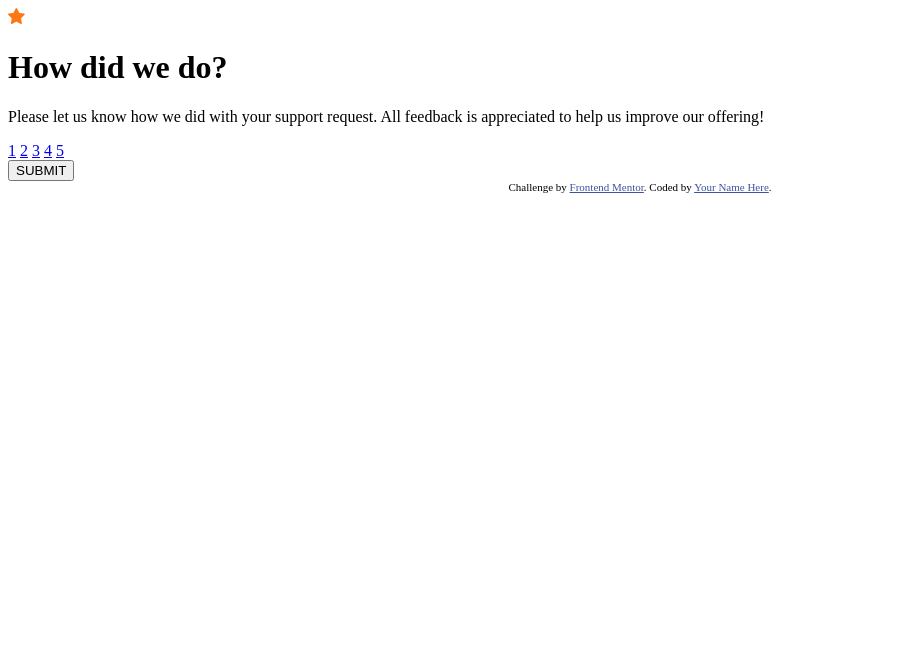
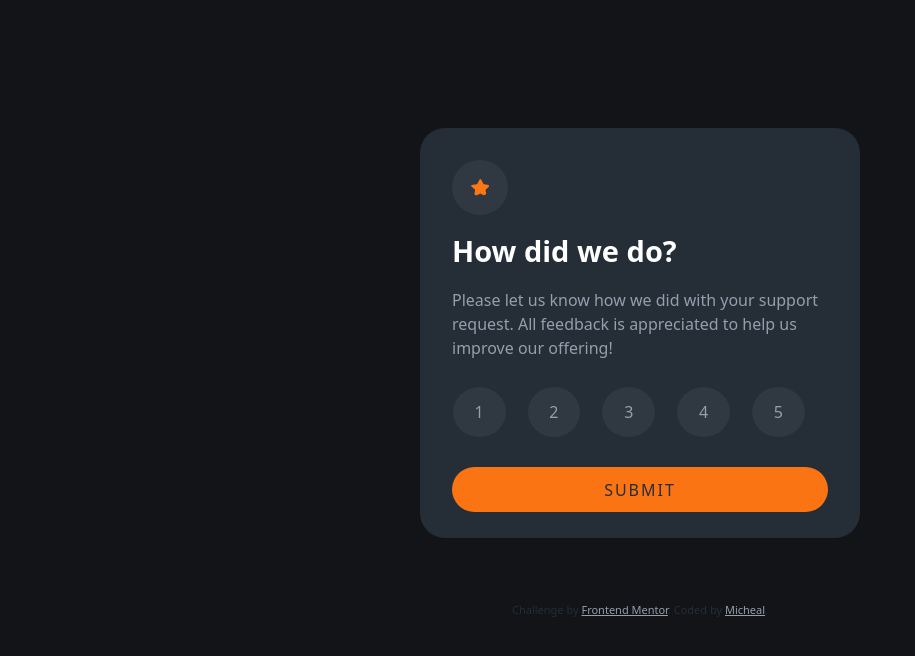
Before and after one commit to alphastand27/interactive-rating-component-main, a plain HTML site: page index.html in a window 1280 px wide. Shown: the whole page, without its empty margins (0-915 px from the left). Drawn offline with nearby package versions, Linux system fonts and the light colour scheme.

Commit message:
css build

```diff
--- a/index.html
+++ b/index.html
@@ -5,16 +5,18 @@
   <!-- displays site properly based on user's device -->
   <meta name="viewport" content="width=device-width, initial-scale=1.0">
   <link rel="stylesheet" href="style.css">
+  <link href="https://cdn.jsdelivr.net/npm/bootstrap@5.3.3/dist/css/bootstrap.min.css" rel="stylesheet" integrity="sha384-QWTKZyjpPEjISv5WaRU9OFeRpok6YctnYmDr5pNlyT2bRjXh0JMhjY6hW+ALEwIH" crossorigin="anonymous">
   <link rel="icon" type="image/png" sizes="32x32" href="./images/favicon-32x32.png">
   <title>Interactive rating component</title>
 </head>
 <body>
-  <main id="container">
+  <main id="container" class="container">
   </main>
   <footer class="attribution">
     Challenge by <a href="https://www.frontendmentor.io?ref=challenge" target="_blank">Frontend Mentor</a>.
-    Coded by <a href="#">Your Name Here</a>.
+    Coded by <a href="https://www.frontendmentor.io/profile/alphastand27" target="_blank">Micheal</a>.
   </footer>
+  <script src="https://cdn.jsdelivr.net/npm/bootstrap@5.3.3/dist/js/bootstrap.bundle.min.js" integrity="sha384-YvpcrYf0tY3lHB60NNkmXc5s9fDVZLESaAA55NDzOxhy9GkcIdslK1eN7N6jIeHz" crossorigin="anonymous"></script>
   <script src="index.js"></script>
 </body>
 </html>
--- a/index.js
+++ b/index.js
@@ -9,20 +9,20 @@ const intro = `
         Please let us know how we did with your support request. All feedback is appreciated
         to help us improve our offering!
     </p>
-    <section id="rating">
-        <a class="rates" href="#f">1</a>
-        <a class="rates" href="#f">2</a>
-        <a class="rates" href="#f">3</a>
-        <a class="rates" href="#f">4</a>
-        <a class="rates" href="#f">5</a>
+    <section id="rating" class="container text-center">
+        <div class="rates">1</div>
+        <div class="rates">2</div>
+        <div class="rates">3</div>
+        <div class="rates">4</div>
+        <div class="rates">5</div>
     </section>
-    <button type="submit">SUBMIT</button>
+    <button id="button" type="submit" class="container text-center">SUBMIT</button>
 `;
 
 const outro = `
-    <img id="star-icon" src="${illustration}" alt="star icon">
+    <img id="illustration" src="${illustration}" alt="a thank you illustration">
     <h1 id="thanks">Thank you!</h1>
-    <p id="selected">You selected ${"<!-- Add rating here -->"} out of 5</p>
+    <p id="selected">You selected 4 out of 5</p>
     <p id="detailed-thanks">
         We appreciate you taking the time to give a rating. If you ever need more support,
         don’t hesitate to get in touch!
--- a/style.css
+++ b/style.css
@@ -1,10 +1,168 @@
+@import url('https://fonts.googleapis.com/css2?family=Overpass:ital,wght@0,100..900;1,100..900&display=swap');
 
+/*
+* Mobile first design
+* Below is the mobile design
+*/
+:root {
+    --Orange: hsl(25, 97%, 53%);
+    --White: hsl(0, 0%, 100%);
+    --Light-Grey: hsl(217, 12%, 63%);
+    --Dark-Blue: hsl(213, 19%, 18%);
+    --Very-Dark-Blue: hsl(216, 12%, 8%);
+    --lighter-Grey: hsla(217, 12%, 63%, 0.096);
+}
+
+body {
+    background-color: var(--Very-Dark-Blue) !important;
+    font-family: "Overpass", sans-serif;
+    font-size: 15px;
+}
+
+#container {
+    display: flex;
+    flex-direction: column;
+    background-color: var(--Dark-Blue);
+    max-width: 375px;
+    margin: 15% auto 5% auto;
+    padding: 10% 5% 10% 5%;
+    border-radius: 13px;
+}
+
+#star-icon {
+    background-color: var(--lighter-Grey);
+    border-radius: 50%;
+    width: 15%;
+    padding: 5%;
+    margin-bottom: 5%;
+}
+
+#illustration {
+    width: 48%;
+    margin: auto;
+    order: 1
+}
+
+#question, #thanks {
+    color: var(--White);
+    font-weight: 700;
+    font-size: 27px;
+    margin-bottom: 5%;
+}
+
+#thanks {
+    order: 3;
+    text-align: center;
+    margin: 10% auto auto auto;
+}
+
+#selected {
+    display: flex;
+    align-items: center;
+    justify-content: center;
+    order: 2;
+    margin: 10% auto auto auto;
+    color: var(--Orange);
+    background-color: var(--lighter-Grey);
+    border-radius: 45px;
+    font-weight: 400;
+    width: 60%;
+    height: 30px;
+}
+
+#details, #detailed-thanks {
+    color: var(--Light-Grey);
+    font-weight: 400;
+}
+
+#details {
+    font-size: 16px;
+}
+
+#detailed-thanks {
+    order: 4;
+    text-align: center;
+    margin: 4% 0% 0% 0%;
+}
+
+#rating {
+    display: flex;
+    justify-content: space-between;
+    margin: 3% auto 8% -3%;
+}
+
+.rates {
+    display: flex;
+    align-items: center;
+    justify-content: center;
+    color: var(--Light-Grey);
+    background-color: var(--lighter-Grey);
+    border-radius: 50%;
+    width: 15%;
+    height: 45px;
+}
+
+.rates:hover {
+    color: var(--Dark-Blue);
+    background-color: var(--Orange);
+    cursor: pointer;
+}
+
+#button {
+    border: none;
+    border-radius: 40px;
+    height: 45px;
+    color: var(--Dark-Blue);
+    background-color: var(--Orange);
+    letter-spacing: 2px;
+}
+
+#button:hover {
+    background-color: var(--White);
+    cursor: pointer;
+}
 
 .attribution {
     font-size: 11px;
     text-align: center;
+    color: var(--Dark-Blue);
 }
 
 .attribution a {
-    color: hsl(228, 45%, 44%);
+    color: var(--Light-Grey);
 }
+
+/*
+* Below is the tablet design
+*/
+@media only screen and (min-width: 600px) {
+    #container {
+        max-width: 380px;
+        padding: 5% 2% 10% 2%;
+    }
+}
+
+/*
+* Below is the desktop design
+*/
+@media only screen and (min-width: 820px) {
+    #container {
+        max-width: 440px;
+        margin: 10% auto 5% auto;
+        padding: 2.5% 2.5% 2% 2.5%;
+        border-radius: 25px;
+    }
+
+    #question, #thanks {
+        font-size: 29px;
+    }
+
+    .rates {
+        width: 15%;
+        height: 50px;
+    }
+
+    #detailed-thanks {
+        font-size: 15.5px;
+    }
+}
```
Also changed, not shown: screenshots/Screenshot from 2024-09-19 20-16-15.png (added), screenshots/Screenshot from 2024-09-19 20-16-31.png (added), screenshots/Screenshot from 2024-09-19 20-16-38.png (added), screenshots/Screenshot from 2024-09-19 20-17-05.png (added), 1 other file.
